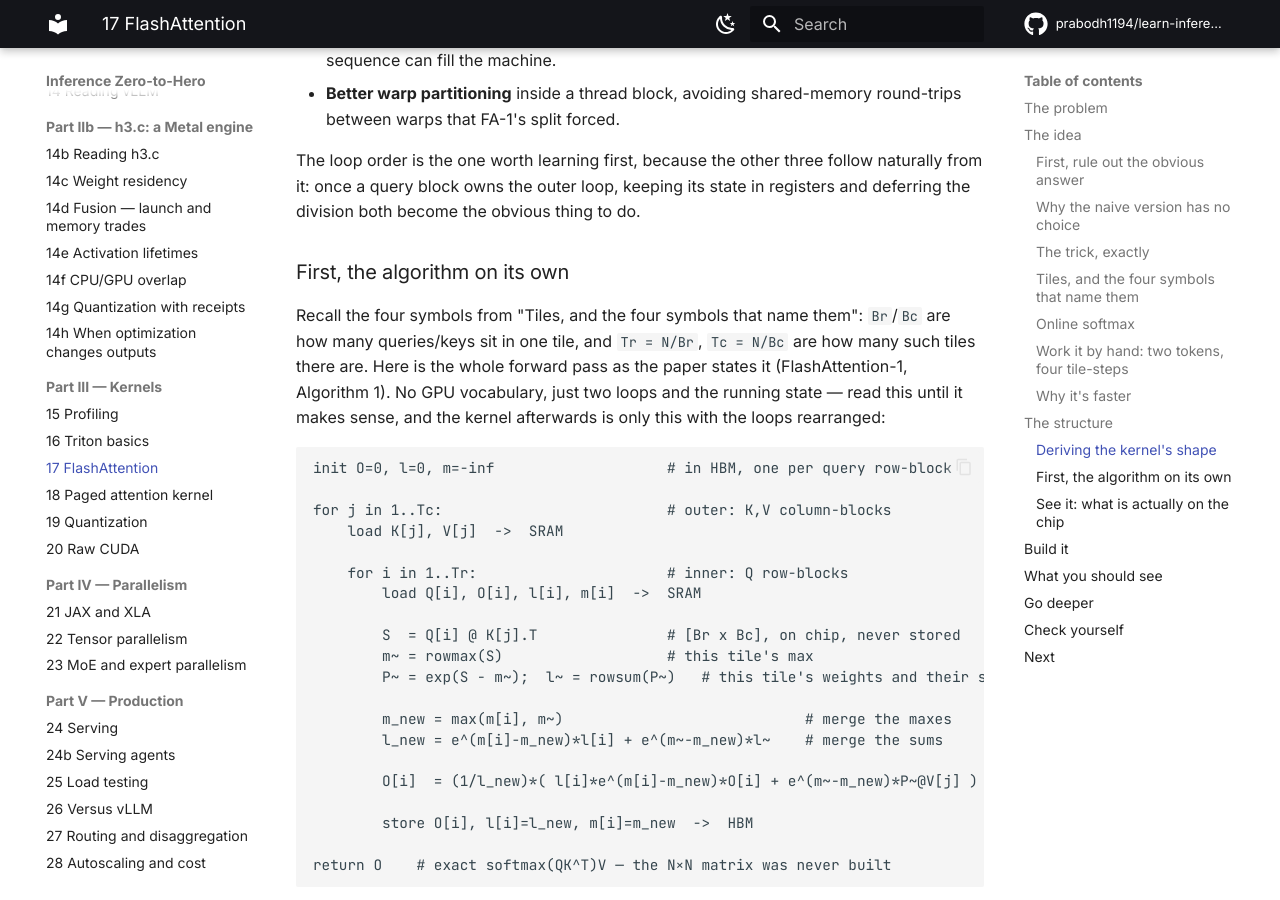
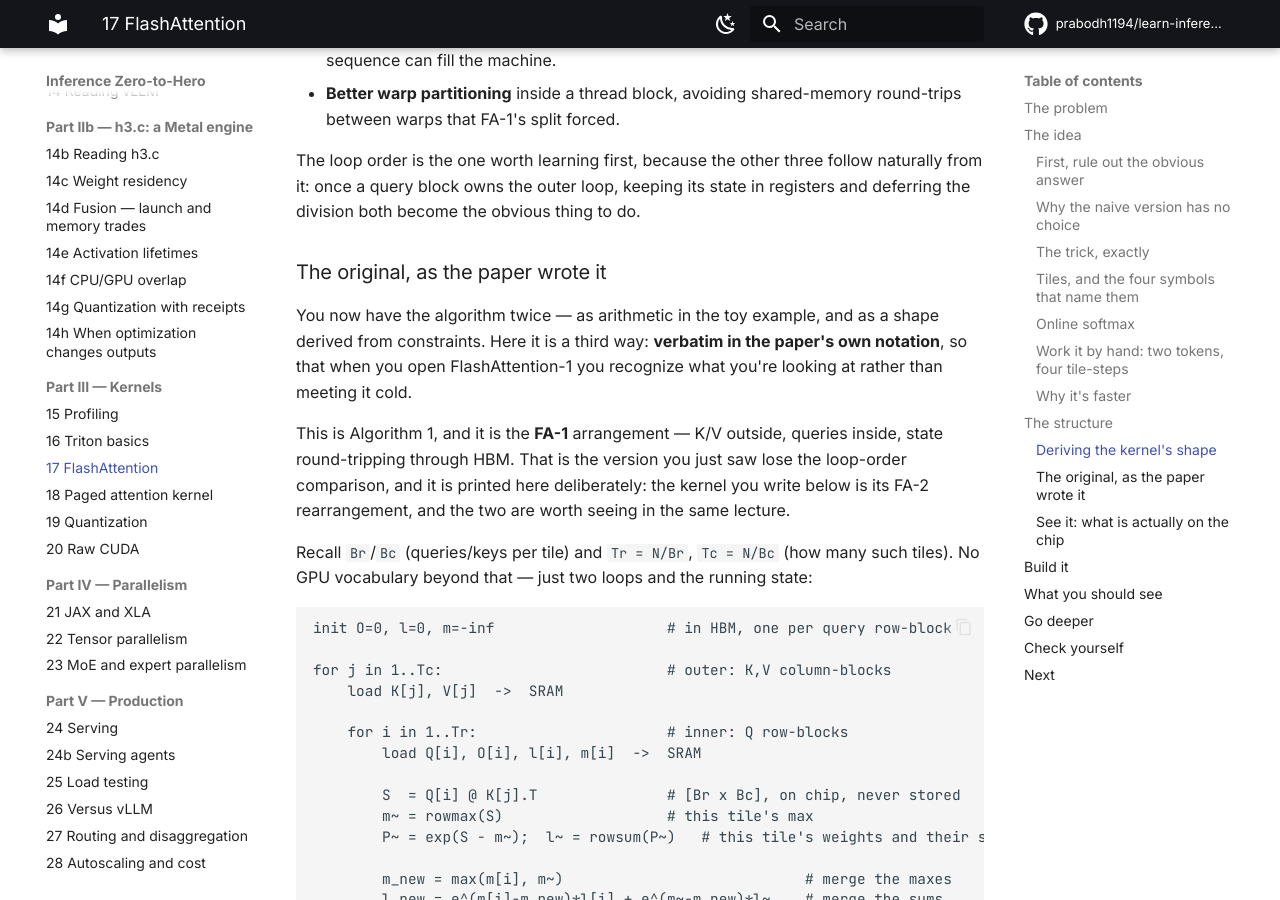
Before and after one commit to prabodh1194/learn-inference, an MkDocs documentation site: the page built from book/17-flash-attention.md, in a window 1280 px wide and 900 px high, scrolled down 14395 px. Built offline with MkDocs 1.6.1 and Material for MkDocs 9.7.7, drawn with Linux system fonts in a browser that asks for light colours; comment, search, counter and statistics services are not loaded; some of the changed text lies outside the part shown.

Commit message:
book: L17 -- cut the third telling of the loop-order argument, reframe the FA-1 pseudocode
"The structure" had grown redundant against the material now upstream of it.
The loop-order trade was being made three times: concretely in the 2x2 toy
example, as a derivation in "Deriving the kernel's shape", and then again in
full after the Triton kernel.

- Cut the third telling down to the round-trip count, pointing back at the toy
  example rather than re-arguing it ("the same trade you counted by hand, now at
  production size").
- Reframed "First, the algorithm on its own" -> "The original, as the paper
  wrote it". It is no longer the reader's introduction to the algorithm -- they
  have it twice by then -- so its job is now explicitly to make the paper
  legible when they open it. Also states plainly that Algorithm 1 is the FA-1
  arrangement, i.e. the version that just lost the comparison, and that the
  kernel below is its FA-2 rearrangement.

Net effect: same content, one fewer repetition, and the pseudocode now has a
stated reason to exist rather than competing with the derivation above it.

Co-Authored-By: Claude Opus 5 <noreply@anthropic.com>

````diff
--- a/book/17-flash-attention.md
+++ b/book/17-flash-attention.md
@@ -716,15 +716,22 @@ The loop order is the one worth learning first, because the other three follow
 naturally from it: once a query block owns the outer loop, keeping its state in
 registers and deferring the division both become the obvious thing to do.
 
-### First, the algorithm on its own
+### The original, as the paper wrote it
 
-Recall the four symbols from "Tiles, and the four symbols that name them":
-`Br`/`Bc` are how many queries/keys sit in one tile, and `Tr = N/Br`,
-`Tc = N/Bc` are how many such tiles there are. Here is the whole forward pass
-as the paper states it
-(FlashAttention-1, Algorithm 1). No GPU vocabulary, just two loops and the
-running state — read this until it makes sense, and the kernel afterwards is
-only this with the loops rearranged:
+You now have the algorithm twice — as arithmetic in the toy example, and as a
+shape derived from constraints. Here it is a third way: **verbatim in the
+paper's own notation**, so that when you open FlashAttention-1 you recognize
+what you're looking at rather than meeting it cold.
+
+This is Algorithm 1, and it is the **FA-1** arrangement — K/V outside, queries
+inside, state round-tripping through HBM. That is the version you just saw lose
+the loop-order comparison, and it is printed here deliberately: the kernel you
+write below is its FA-2 rearrangement, and the two are worth seeing in the same
+lecture.
+
+Recall `Br`/`Bc` (queries/keys per tile) and `Tr = N/Br`, `Tc = N/Bc` (how many
+such tiles). No GPU vocabulary beyond that — just two loops and the running
+state:
 
 ```
 init O=0, l=0, m=-inf                    # in HBM, one per query row-block
@@ -963,25 +970,15 @@ exactly what moved:
                                                 └─ ONCE, after the loop
 ```
 
-Follow the running state. In FA-1 it lives in **HBM**: every `(i, j)` pair loads
-`O[i], l[i], m[i]`, updates them, and writes them back — so a query block's
-state crosses memory once per K/V block. In FA-2 the query block is the outer
-loop, so `m`, `l`, and `acc` stay in **registers** for that block's entire walk
-across the keys, and `O[i]` is written exactly once at the end.
-
-Count the writes for one query block, which meets all `Tc = 64` K/V blocks:
+This is the same trade you counted by hand on the 2×2 toy, now at production
+size. In FA-1 a query block's `(O, l, m)` lives in **HBM** and is fetched and
+written back once per K/V block; in FA-2 it stays in **registers** for the whole
+walk. Per query block, against `Tc = 64` K/V blocks:
 
 ```
 FA-1:  Tc loads + Tc stores of (O, l, m)   =  64 + 64  =  128 round-trips
 FA-2:   1 store of O                       =              1 write
 ```
-
-**Nothing in the math changed** — same online softmax, same corrections, same
-exact result. What changed is which tile stays resident, and therefore how many
-times the running state crosses HBM. That is the largest single piece of the
-FA-1 → FA-2 improvement (the others are listed back in "Deriving the kernel's
-shape"), and it is the same lesson as the rest of the lecture: the arithmetic
-was never the problem.
 
 Your kernel is the FA-2 arrangement, which is what the official kernels use
 today.
````
